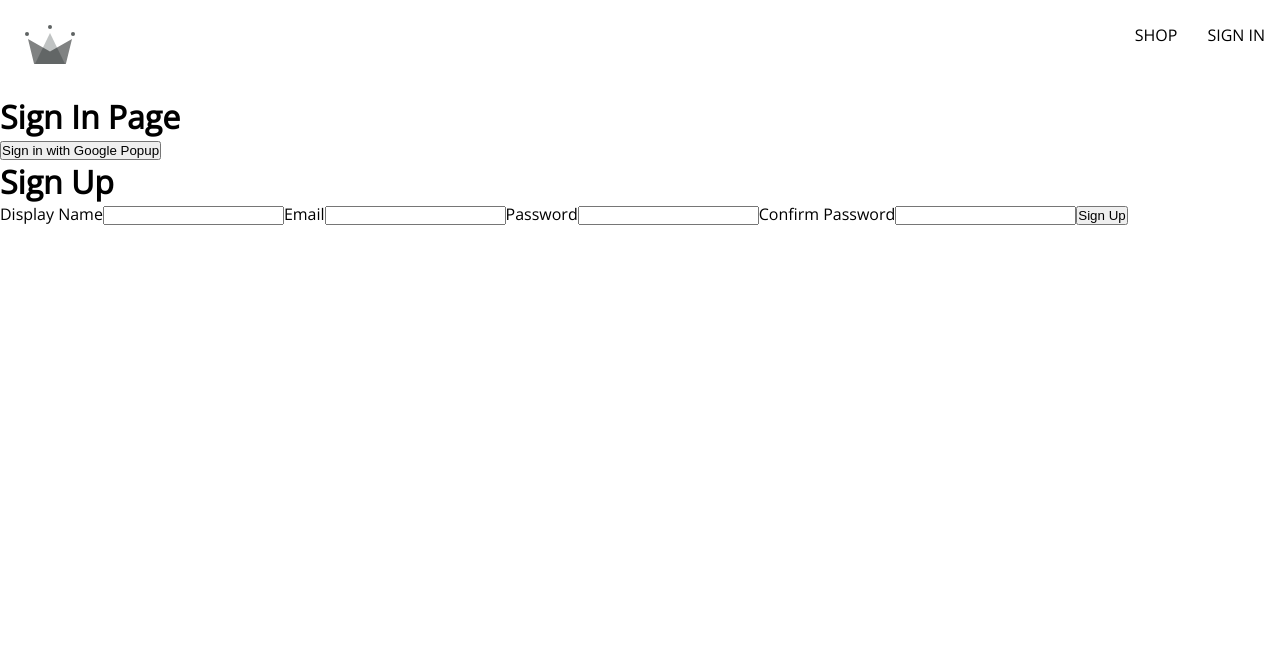
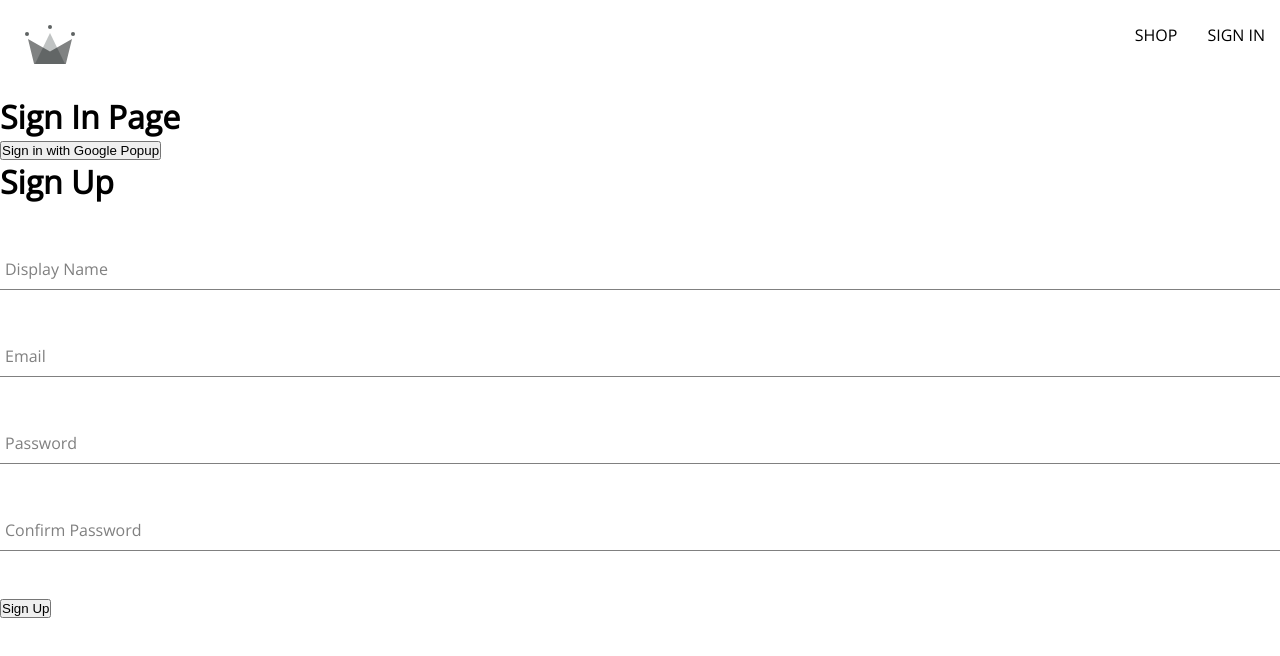
Before and after one commit to wafash08/crwn-clothing, a React (Create React App) app: page /sign-in in a window 1280 px wide. Shown: the top 656 px of the page. Built offline with nearby package versions, Linux system fonts and the light colour scheme.

Commit message:
separating input into its own component FormInput

```diff
--- /dev/null
+++ b/src/components/form-input/form-input.component.jsx
@@ -0,0 +1,22 @@
+import "./form-input.styles.scss";
+
+const FormInput = ({ label, inputOptions }) => {
+  console.log(inputOptions);
+  return (
+    <div className='group'>
+      <input className='form-input' {...inputOptions} />
+      {label && (
+        <label
+          htmlFor={inputOptions.id}
+          className={`${
+            inputOptions.value.length ? "shrink" : ""
+          } form-input-label`}
+        >
+          {label}
+        </label>
+      )}
+    </div>
+  );
+};
+
+export default FormInput;
--- /dev/null
+++ b/src/components/form-input/form-input.styles.scss
@@ -0,0 +1,54 @@
+$sub-color: grey;
+$main-color: black;
+
+@mixin shrinkLabel {
+  top: -14px;
+  font-size: 12px;
+  color: $main-color;
+}
+
+.group {
+  position: relative;
+  margin: 45px 0;
+
+  .form-input {
+    background: none;
+    background-color: white;
+    color: $sub-color;
+    font-size: 18px;
+    padding: 10px 10px 10px 5px;
+    display: block;
+    width: 100%;
+    border: none;
+    border-radius: 0;
+    border-bottom: 1px solid $sub-color;
+    margin: 25px 0;
+
+    &:focus {
+      outline: none;
+    }
+
+    &:focus ~ .form-input-label {
+      @include shrinkLabel();
+    }
+  }
+
+  input[type="password"] {
+    letter-spacing: 0.3em;
+  }
+
+  .form-input-label {
+    color: $sub-color;
+    font-size: 16px;
+    font-weight: normal;
+    position: absolute;
+    pointer-events: none;
+    left: 5px;
+    top: 10px;
+    transition: 300ms ease all;
+
+    &.shrink {
+      @include shrinkLabel();
+    }
+  }
+}
--- a/src/components/sign-up-form/sign-up-form.component.jsx
+++ b/src/components/sign-up-form/sign-up-form.component.jsx
@@ -4,6 +4,7 @@
   createAuthUserWithEmailAndPassword,
   createUserDocumentFromAuth,
 } from "../../utils/firebase/firebase.utils";
+import FormInput from "../form-input/form-input.component";
 
 const defaultFormFields = {
   displayName: "",
@@ -58,44 +59,52 @@
     <div>
       <h1>Sign Up</h1>
       <form onSubmit={handleSubmit}>
-        <label htmlFor='displayName'>Display Name</label>
-        <input
-          type='text'
-          id='displayName'
-          required
-          onChange={handleChange}
-          name='displayName'
-          value={displayName}
+        <FormInput
+          label='Display Name'
+          inputOptions={{
+            type: "text",
+            id: "displayName",
+            required: true,
+            onChange: handleChange,
+            name: "displayName",
+            value: displayName,
+          }}
         />
 
-        <label htmlFor='email'>Email</label>
-        <input
-          type='email'
-          id='email'
-          required
-          onChange={handleChange}
-          name='email'
-          value={email}
+        <FormInput
+          label='Email'
+          inputOptions={{
+            type: "email",
+            id: "email",
+            required: true,
+            onChange: handleChange,
+            name: "email",
+            value: email,
+          }}
         />
 
-        <label htmlFor='password'>Password</label>
-        <input
-          type='password'
-          id='password'
-          required
-          onChange={handleChange}
-          name='password'
-          value={password}
+        <FormInput
+          label='Password'
+          inputOptions={{
+            type: "password",
+            id: "password",
+            required: true,
+            onChange: handleChange,
+            name: "password",
+            value: password,
+          }}
         />
 
-        <label htmlFor='confirmPassword'>Confirm Password</label>
-        <input
-          type='password'
-          id='confirmPassword'
-          required
-          onChange={handleChange}
-          name='confirmPassword'
-          value={confirmPassword}
+        <FormInput
+          label='Confirm Password'
+          inputOptions={{
+            type: "password",
+            id: "confirmPassword",
+            required: true,
+            onChange: handleChange,
+            name: "confirmPassword",
+            value: confirmPassword,
+          }}
         />
 
         <button type='submit'>Sign Up</button>
```
